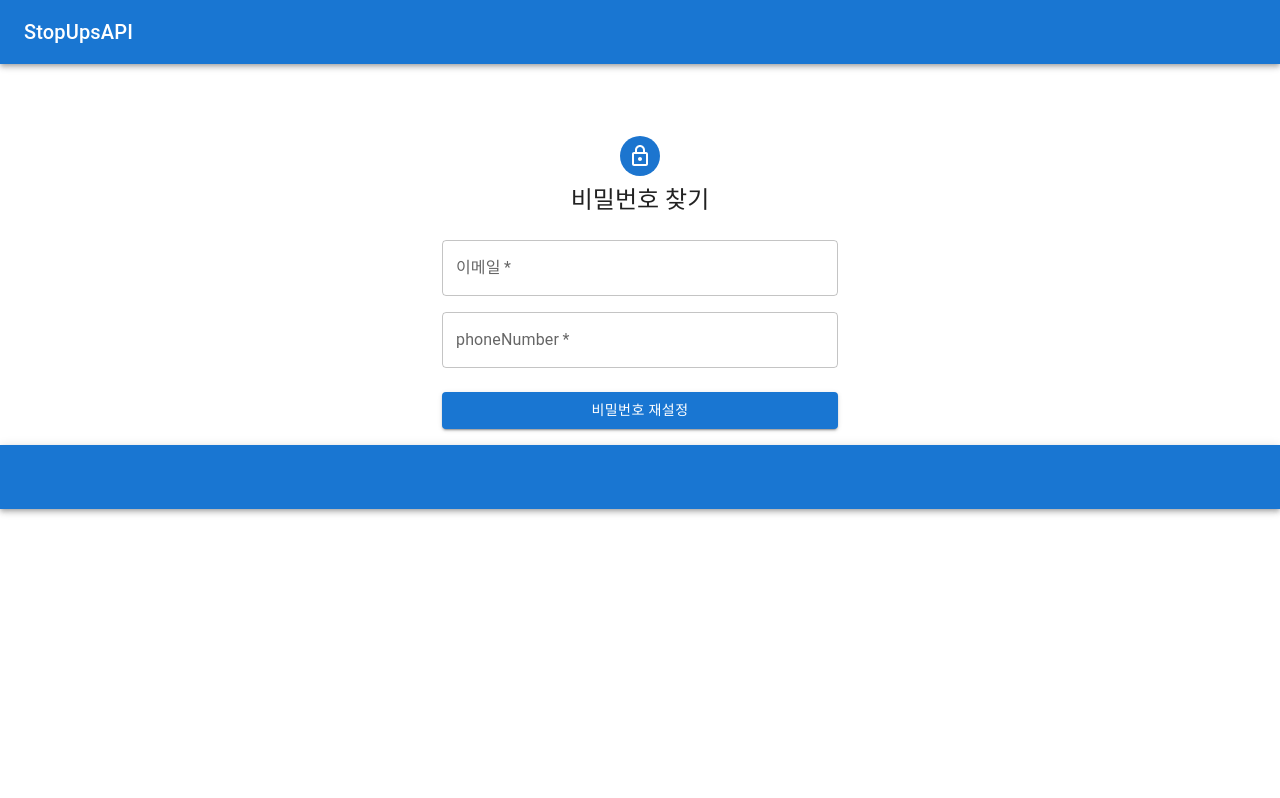
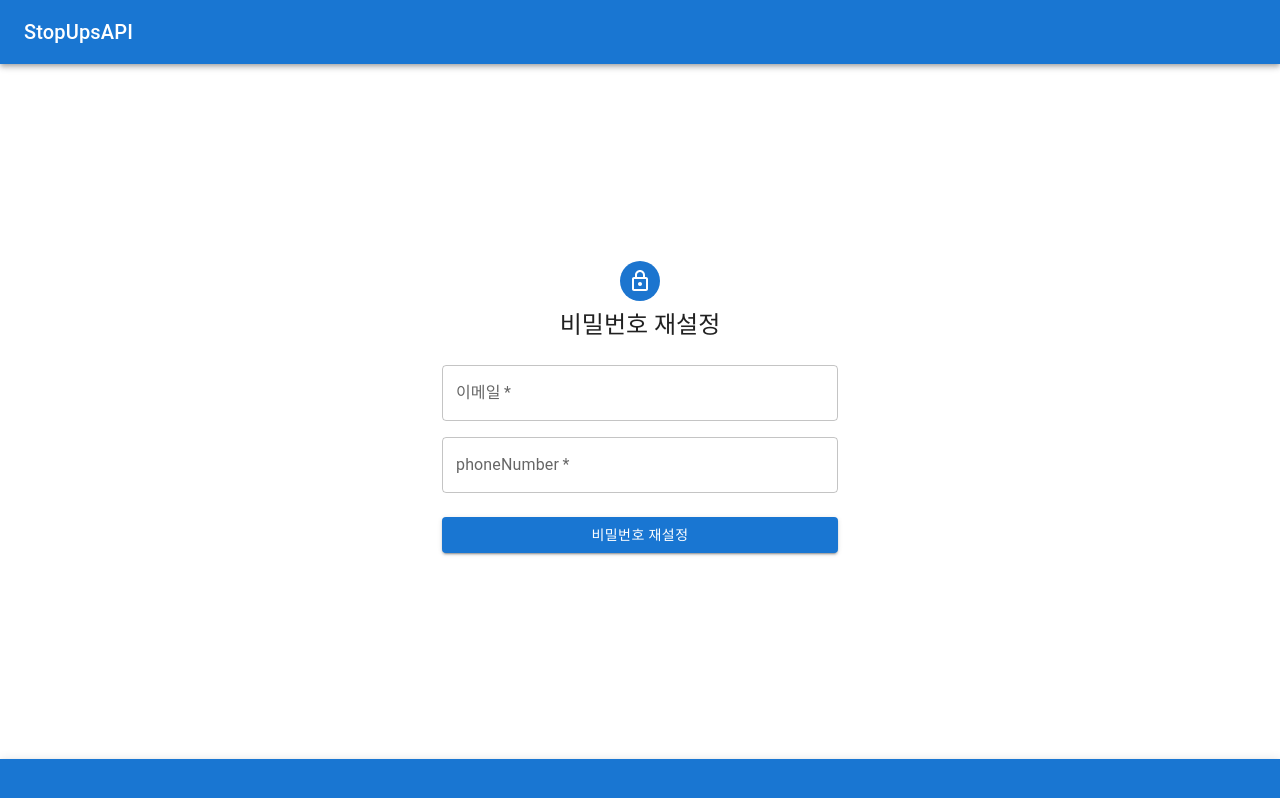
Before and after one commit to doitkim/stopupsapi-front, a React (Create React App) app: page /#/findPw in a window 1280 px wide. Shown: the top 798 px of the page. Built offline with nearby package versions, Linux system fonts and the light colour scheme; no server answers; sample sign-in values are in the browser's storage.

Commit message:
디자인 수정

```diff
--- a/src/Pages/FindPw.js
+++ b/src/Pages/FindPw.js
@@ -95,10 +95,11 @@ const FindPw = () => {
           <CssBaseline />
           <Box
             sx={{
-              marginTop: 8,
+              marginTop: "23.6vh",
               display: "flex",
               flexDirection: "column",
               alignItems: "center",
+              marginBottom: "23.7vh",
             }}
           >
             <Avatar
@@ -107,7 +108,7 @@ const FindPw = () => {
               <LockOutlinedIcon />
             </Avatar>
             <Typography component="h1" variant="h5">
-              비밀번호 찾기
+              비밀번호 재설정
             </Typography>
             <Box component="form" noValidate onSubmit={onSubmit} sx={{ mt: 3 }}>
               <Grid container spacing={2}>
--- a/src/Pages/Login.js
+++ b/src/Pages/Login.js
@@ -123,7 +123,7 @@ const Login = () => {
               <Grid container>
                 <Grid item xs>
                   <Link to="/findPw" variant="body2" style={LINK}>
-                    비밀번호 찾기
+                    비밀번호 재설정
                   </Link>
                 </Grid>
                 <Grid item>
--- a/src/Pages/Register.js
+++ b/src/Pages/Register.js
@@ -79,7 +79,8 @@ const Register = () => {
     }
   };
   const WRAP = {
-    marginTop: 8,
+    marginTop: "20.6vh",
+    marginBottom: "20.6vh",
     display: "flex",
     flexDirection: "column",
     alignItems: "center",
```
